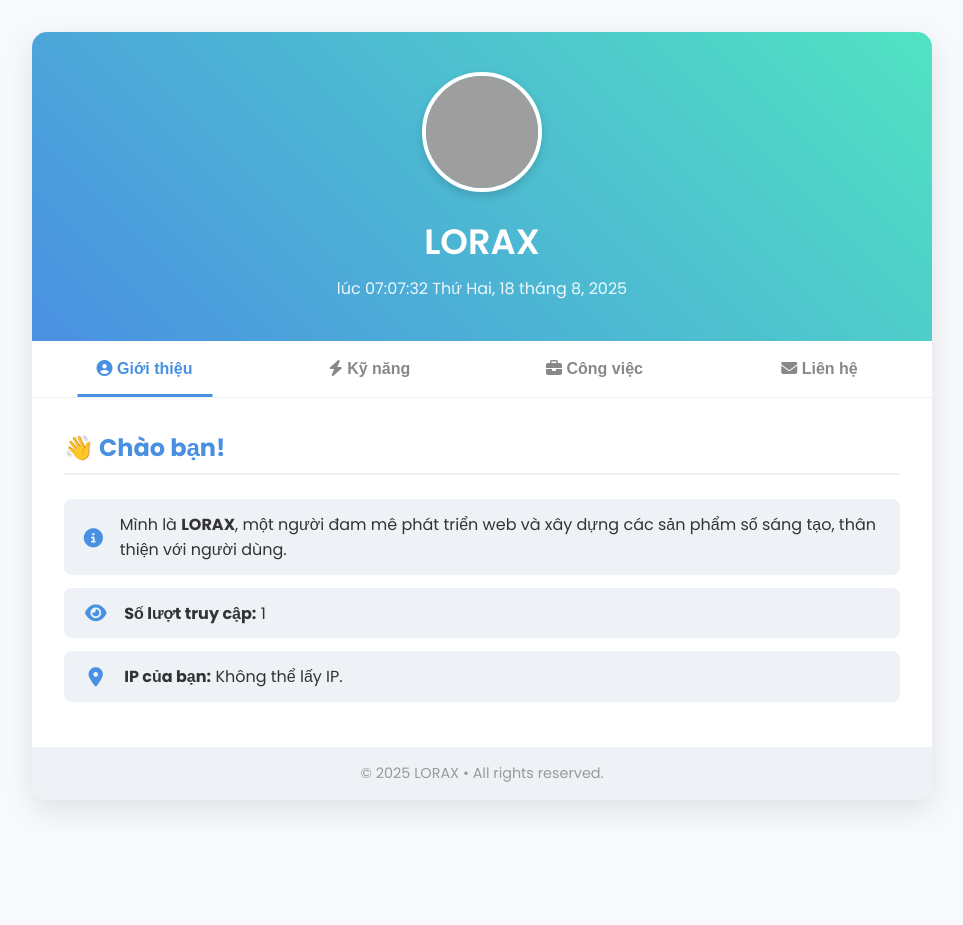
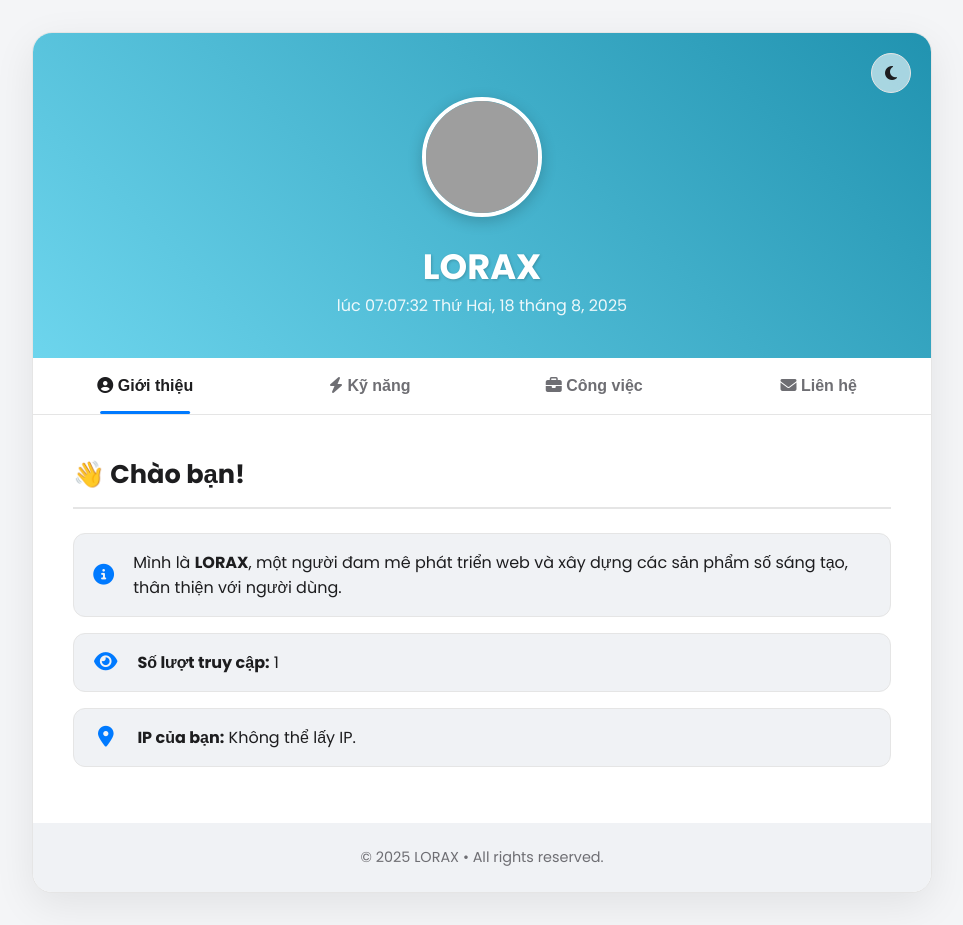
Before and after one commit to loraxmb66-create/Profile, a plain HTML site: page index.html in a window 1280 px wide. Shown: the whole page, without its empty margins (158-1121 px from the left). Before the commit the page ends 832 px from the top, so only its background shows below. Drawn offline with Linux system fonts and the light colour scheme; no server answers; grey boxes are pictures that could not be loaded.

Commit message:
Update index.html

```diff
--- a/index.html
+++ b/index.html
@@ -3,27 +3,49 @@
 <head>
   <meta charset="UTF-8">
   <meta name="viewport" content="width=device-width, initial-scale=1.0">
-  <title>👤 Hồ sơ cá nhân</title>
+  <title>👤 LORAX - Hồ sơ cá nhân</title>
 
-  <!-- Google Font: Poppins -->
   <link rel="preconnect" href="https://fonts.googleapis.com">
   <link rel="preconnect" href="https://fonts.gstatic.com" crossorigin>
   <link href="https://fonts.googleapis.com/css2?family=Poppins:wght@300;400;600;700&display=swap" rel="stylesheet">
-
-  <!-- Font Awesome Icons -->
   <link rel="stylesheet" href="https://cdnjs.cloudflare.com/ajax/libs/font-awesome/6.4.0/css/all.min.css" integrity="sha512-iecdLmaskl7CVkqkXNQ/ZH/XLlvWZOJyj7Yy7tcenmpD1ypASozpmT/E0iPtmFIB46ZmdtAc9eNBvH0H/ZpiBw==" crossorigin="anonymous" referrerpolicy="no-referrer" />
 
   <style>
+    /* ---- Bảng màu và Biến CSS ---- */
     :root {
-      --primary-color: #4a90e2;
-      --secondary-color: #50e3c2;
-      --bg-color: #f7f9fc;
-      --text-color: #333;
-      --light-gray: #eef2f7;
+      --primary-color: #007aff;
+      --secondary-color: #34c759;
+      --gradient-start: #6dd5ed;
+      --gradient-end: #2193b0;
+
+      /* Chế độ Sáng (Mặc định) */
+      --bg-color: #f4f5f7;
       --card-bg: #ffffff;
-      --shadow-color: rgba(0, 0, 0, 0.1);
+      --text-color: #1d1d1f;
+      --sub-text-color: #6e6e73;
+      --border-color: #e5e5e5;
+      --item-bg: #f0f2f5;
+      --shadow-color: rgba(0, 0, 0, 0.08);
+      --glass-bg: rgba(255, 255, 255, 0.6);
     }
+
+    /* Định nghĩa các biến cho chế độ Tối */
+    body.dark-mode {
+      --bg-color: #121212;
+      --card-bg: #1e1e1e;
+      --text-color: #e0e0e0;
+      --sub-text-color: #a0a0a0;
+      --border-color: #2c2c2e;
+      --item-bg: #2a2a2a;
+      --shadow-color: rgba(0, 0, 0, 0.2);
+      --glass-bg: rgba(30, 30, 30, 0.6);
+      --gradient-start: #434343;
+      --gradient-end: #000000;
+    }
+
+    /* ---- CSS Tổng quan & Reset ---- */
     * { box-sizing: border-box; margin: 0; padding: 0; }
+
     body {
       font-family: 'Poppins', sans-serif;
       background-color: var(--bg-color);
@@ -33,68 +55,121 @@
       justify-content: center;
       align-items: center;
       min-height: 100vh;
+      transition: background-color 0.4s ease, color 0.4s ease;
     }
+
+    /* ---- Container chính ---- */
     .container {
       background: var(--card-bg);
       max-width: 900px;
       width: 100%;
-      border-radius: 15px;
-      box-shadow: 0 10px 30px var(--shadow-color);
+      border-radius: 20px;
+      box-shadow: 0 12px 40px var(--shadow-color);
       overflow: hidden;
       display: flex;
       flex-direction: column;
+      border: 1px solid var(--border-color);
+      transition: background-color 0.4s ease, border-color 0.4s ease;
+      position: relative; /* Cho nút đổi giao diện */
     }
+
+    /* ---- Nút Đổi Giao diện ---- */
+    .theme-toggle {
+        position: absolute;
+        top: 20px;
+        right: 20px;
+        background: var(--glass-bg);
+        border: 1px solid var(--border-color);
+        width: 40px;
+        height: 40px;
+        border-radius: 50%;
+        cursor: pointer;
+        display: flex;
+        justify-content: center;
+        align-items: center;
+        font-size: 1rem;
+        color: var(--text-color);
+        backdrop-filter: blur(10px);
+        -webkit-backdrop-filter: blur(10px);
+        z-index: 10;
+        transition: all 0.3s ease;
+    }
+    .theme-toggle:hover {
+        transform: scale(1.1);
+    }
+
+    /* ---- Header ---- */
     header {
-      background-image: linear-gradient(45deg, var(--primary-color), var(--secondary-color));
-      color: #fff; padding: 2.5rem 1.5rem; text-align: center; position: relative;
+      background-image: linear-gradient(45deg, var(--gradient-start), var(--gradient-end));
+      color: #fff; padding: 4rem 1.5rem 2.5rem; text-align: center;
     }
     .avatar {
       width: 120px; height: 120px; border-radius: 50%; border: 4px solid #fff;
-      box-shadow: 0 4px 10px rgba(0,0,0,0.15); margin-bottom: 1rem; object-fit: cover;
+      box-shadow: 0 4px 15px rgba(0,0,0,0.2); margin-bottom: 1rem; object-fit: cover;
     }
-    header h1 { font-size: 2.2rem; font-weight: 600; margin-bottom: 0.5rem; }
-    header p { opacity: 0.9; }
-    nav { display: flex; background: #fff; border-bottom: 1px solid var(--light-gray); overflow-x: auto;}
+    header h1 { font-size: 2.2rem; font-weight: 700; text-shadow: 1px 1px 3px rgba(0,0,0,0.2); }
+    header p { opacity: 0.9; color: var(--sub-text-color-dark, #fff); }
+
+    /* ---- Navigation - Hiệu ứng Kính Mờ ---- */
+    nav {
+      display: flex;
+      border-bottom: 1px solid var(--border-color);
+      overflow-x: auto;
+      /* Hiệu ứng kính */
+      background: var(--glass-bg);
+      backdrop-filter: blur(10px);
+      -webkit-backdrop-filter: blur(10px);
+    }
     nav button {
       flex: 1; padding: 1.2rem; background: transparent; border: none; cursor: pointer;
-      font-size: 1rem; font-weight: 600; color: #888; transition: all 0.3s ease; position: relative;
+      font-size: 1rem; font-weight: 600; color: var(--sub-text-color); transition: all 0.3s ease; position: relative;
       white-space: nowrap; min-width: 120px;
     }
     nav button::after {
       content: ''; position: absolute; bottom: 0; left: 50%; transform: translateX(-50%);
-      width: 0; height: 3px; background: var(--primary-color); transition: width 0.3s ease;
+      width: 0; height: 3px; background: var(--primary-color); transition: width 0.3s ease; border-radius: 2px;
     }
     nav button:hover { color: var(--primary-color); }
-    nav button.active { color: var(--primary-color); }
-    nav button.active::after { width: 60%; }
-    .content-wrapper { padding: 2rem; flex: 1; }
-    .tab-content { display: none; animation: fadeIn 0.5s ease-in-out; }
+    nav button.active { color: var(--text-color); font-weight: 700;}
+    nav button.active::after { width: 40%; }
+
+    /* ---- Content & Tabs ---- */
+    .content-wrapper { padding: 2.5rem; flex: 1; }
+    .tab-content { display: none; animation: fadeIn 0.6s ease; }
     .tab-content.active { display: block; }
+    h3 {
+      font-size: 1.6rem; margin-bottom: 1.5rem; color: var(--text-color);
+      border-bottom: 2px solid var(--border-color); padding-bottom: 0.8rem;
+    }
     ul { list-style: none; padding-left: 0; }
     li {
-      display: flex; align-items: center; background: var(--light-gray); padding: 0.8rem 1.2rem;
-      border-radius: 8px; margin-bottom: 0.8rem;
+      display: flex; align-items: center; background: var(--item-bg); padding: 1rem 1.2rem;
+      border-radius: 12px; margin-bottom: 1rem; transition: all 0.3s ease; border: 1px solid var(--border-color);
     }
-    li i { margin-right: 1rem; color: var(--primary-color); font-size: 1.2rem; width: 25px; text-align: center; }
-    h3 {
-      font-size: 1.5rem; margin-bottom: 1.5rem; color: var(--primary-color);
-      border-bottom: 2px solid var(--light-gray); padding-bottom: 0.5rem;
+    li:hover {
+        transform: translateY(-4px) scale(1.02);
+        box-shadow: 0 8px 20px var(--shadow-color);
     }
-    .contact-link { color: var(--primary-color); text-decoration: none; font-weight: 600; }
-    .contact-link:hover { text-decoration: underline; }
-    footer { text-align: center; padding: 1rem; font-size: 0.9rem; color: #999; background: var(--light-gray); }
-    @keyframes fadeIn { from {opacity: 0; transform: translateY(10px);} to {opacity: 1; transform: translateY(0);} }
-    @media (max-width: 768px) { body { padding: 1rem; } nav button { font-size: 0.9rem; padding: 1rem 0.5rem; } .content-wrapper { padding: 1.5rem; } }
+    li i { margin-right: 1.2rem; color: var(--primary-color); font-size: 1.3rem; width: 25px; text-align: center; }
+    .contact-link { color: var(--text-color); text-decoration: none; font-weight: 600; }
+    .contact-link:hover { color: var(--primary-color); text-decoration: underline;}
+
+    footer { text-align: center; padding: 1.5rem; font-size: 0.9rem; color: var(--sub-text-color); background: var(--item-bg); }
+
+    @keyframes fadeIn { from {opacity: 0; transform: translateY(15px);} to {opacity: 1; transform: translateY(0);} }
+    @media (max-width: 768px) { body { padding: 1rem; } nav button { font-size: 0.9rem; padding: 1rem 0.5rem; } .content-wrapper { padding: 1.5rem; } .theme-toggle{top:15px; right: 15px;} }
   </style>
 </head>
 <body>
 
   <div class="container">
+
+    <button id="theme-toggle" class="theme-toggle" title="Đổi giao diện">
+        <i class="fas fa-moon"></i>
+    </button>
+
     <header>
-      <!-- SỬA THÔNG TIN ĐÂY: Thay link ảnh của bạn -->
       <img src="https://avatars.githubusercontent.com/u/56058923?v=4" alt="Avatar" class="avatar">
-
-      <!-- SỬA THÔNG TIN ĐÂY: Thay tên của bạn -->
       <h1>LORAX</h1>
       <p id="time">Đang cập nhật thời gian...</p>
     </header>
@@ -112,7 +187,6 @@
           <ul>
             <li>
               <i class="fas fa-info-circle"></i>
-              <!-- SỬA THÔNG TIN ĐÂY: Chỉnh sửa lời giới thiệu -->
               <div>Mình là <strong>LORAX</strong>, một người đam mê phát triển web và xây dựng các sản phẩm số sáng tạo, thân thiện với người dùng.</div>
             </li>
             <li><i class="fas fa-eye"></i><div><strong>Số lượt truy cập:</strong> <span id="visits">...</span></div></li>
@@ -122,7 +196,6 @@
 
         <div id="skills" class="tab-content">
           <h3>🔧 Kỹ năng & Công nghệ</h3>
-          <!-- SỬA THÔNG TIN ĐÂY: Thêm hoặc xóa các kỹ năng (thẻ li) -->
           <ul>
               <li><i class="fab fa-html5"></i>HTML5 & CSS3</li>
               <li><i class="fab fa-js-square"></i>JavaScript (ES6+)</li>
@@ -139,10 +212,8 @@
             <li>
               <i class="fas fa-building"></i>
               <div>
-                <!-- SỬA THÔNG TIN ĐÂY: Chức vụ và tên công ty -->
                 <strong>Frontend Developer</strong> tại <strong>Công ty Sáng Tạo Việt</strong>
-                <p style="font-size:0.9rem; color:#666;">
-                  <!-- SỬA THÔNG TIN ĐÂY: Mô tả công việc -->
+                <p style="font-size:0.9rem; color:var(--sub-text-color);">
                   Phát triển và duy trì giao diện người dùng cho các dự án web, đảm bảo trải nghiệm người dùng tối ưu trên mọi thiết bị.
                 </p>
               </div>
@@ -152,57 +223,69 @@
 
         <div id="contact" class="tab-content">
           <h3>🤙 Kết nối với mình</h3>
-          <!-- SỬA THÔNG TIN ĐÂY: Cập nhật các đường link liên hệ -->
           <ul>
             <li><i class="fas fa-at"></i><a href="mailto:lorax.mb66@gmail.com" class="contact-link">lorax.mb66@gmail.com</a></li>
-            <li><i class="fa-brands fa-facebook"></i><a href="https://linkedin.com/in/yourprofile" target="_blank" class="contact-link">Facebook</a></li>
-            <li><i class="fa-brands fa-tiktok"></i><a href="https://github.com/yourusername" target="_blank" class="contact-link">Tiktok</a></li>
+            <li><i class="fab fa-facebook"></i><a href="#" target="_blank" class="contact-link">Facebook</a></li>
+            <li><i class="fab fa-tiktok"></i><a href="#" target="_blank" class="contact-link">Tiktok</a></li>
           </ul>
         </div>
     </div>
 
-
-
-    <!-- SỬA THÔNG TIN ĐÂY: Thay tên ở cuối trang -->
     <footer>© 2025 LORAX • All rights reserved.</footer>
   </div>
 
 <script>
 document.addEventListener('DOMContentLoaded', () => {
+    // ---- LOGIC ĐỔI GIAO DIỆN SÁNG/TỐI ----
+    const themeToggle = document.getElementById('theme-toggle');
+    const body = document.body;
+    const themeIcon = themeToggle.querySelector('i');
+
+    // Kiểm tra xem người dùng đã chọn giao diện nào trước đó chưa
+    const currentTheme = localStorage.getItem('theme');
+    if (currentTheme) {
+        body.classList.add(currentTheme);
+        if (currentTheme === 'dark-mode') {
+            themeIcon.classList.remove('fa-moon');
+            themeIcon.classList.add('fa-sun');
+        }
+    }
+
+    themeToggle.addEventListener('click', () => {
+        body.classList.toggle('dark-mode');
+
+        let theme = 'light-mode'; // Mặc định
+        if (body.classList.contains('dark-mode')) {
+            theme = 'dark-mode';
+            themeIcon.classList.remove('fa-moon');
+            themeIcon.classList.add('fa-sun');
+        } else {
+            themeIcon.classList.remove('fa-sun');
+            themeIcon.classList.add('fa-moon');
+        }
+        localStorage.setItem('theme', theme); // Lưu lựa chọn
+    });
+
+
     // ---- CÁC CHỨC NĂNG PHỤ TRỢ (vẫn hoạt động)----
-
-    // 1. Cập nhật thời gian thực
     function updateTime() {
         const timeEl = document.getElementById("time");
-        if (timeEl) {
-            timeEl.textContent = new Date().toLocaleString("vi-VN", { dateStyle: 'full', timeStyle: 'medium' });
-        }
+        if (timeEl) timeEl.textContent = new Date().toLocaleString("vi-VN", { dateStyle: 'full', timeStyle: 'medium' });
     }
     setInterval(updateTime, 1000);
     updateTime();
 
-    // 2. Đếm số lượt truy cập bằng localStorage
     const visitsKey = "visitCount";
     let count = (parseInt(localStorage.getItem(visitsKey)) || 0) + 1;
     localStorage.setItem(visitsKey, count.toString());
-    const visitsEl = document.getElementById("visits");
-    if(visitsEl) visitsEl.textContent = count;
+    document.getElementById("visits").textContent = count;
 
-    // 3. Lấy địa chỉ IP của người dùng
     fetch("https://api.ipify.org?format=json")
       .then(res => res.json())
-      .then(data => {
-        const ipEl = document.getElementById("ip");
-        if(ipEl) ipEl.textContent = data.ip;
-      })
-      .catch(() => {
-        const ipEl = document.getElementById("ip");
-        if(ipEl) ipEl.textContent = "Không thể lấy IP.";
-      });
+      .then(data => { document.getElementById("ip").textContent = data.ip; })
+      .catch(() => { document.getElementById("ip").textContent = "Không thể lấy IP."; });
 
-    // ---- CHỨC NĂNG CHÍNH ----
-
-    // 1. Xử lý chuyển đổi giữa các tab
+    // ---- CHỨC NĂNG CHUYỂN TAB ----
     const tabButtons = document.querySelectorAll(".tab-btn");
     const tabContents = document.querySelectorAll(".tab-content");
     tabButtons.forEach(btn => {
```
